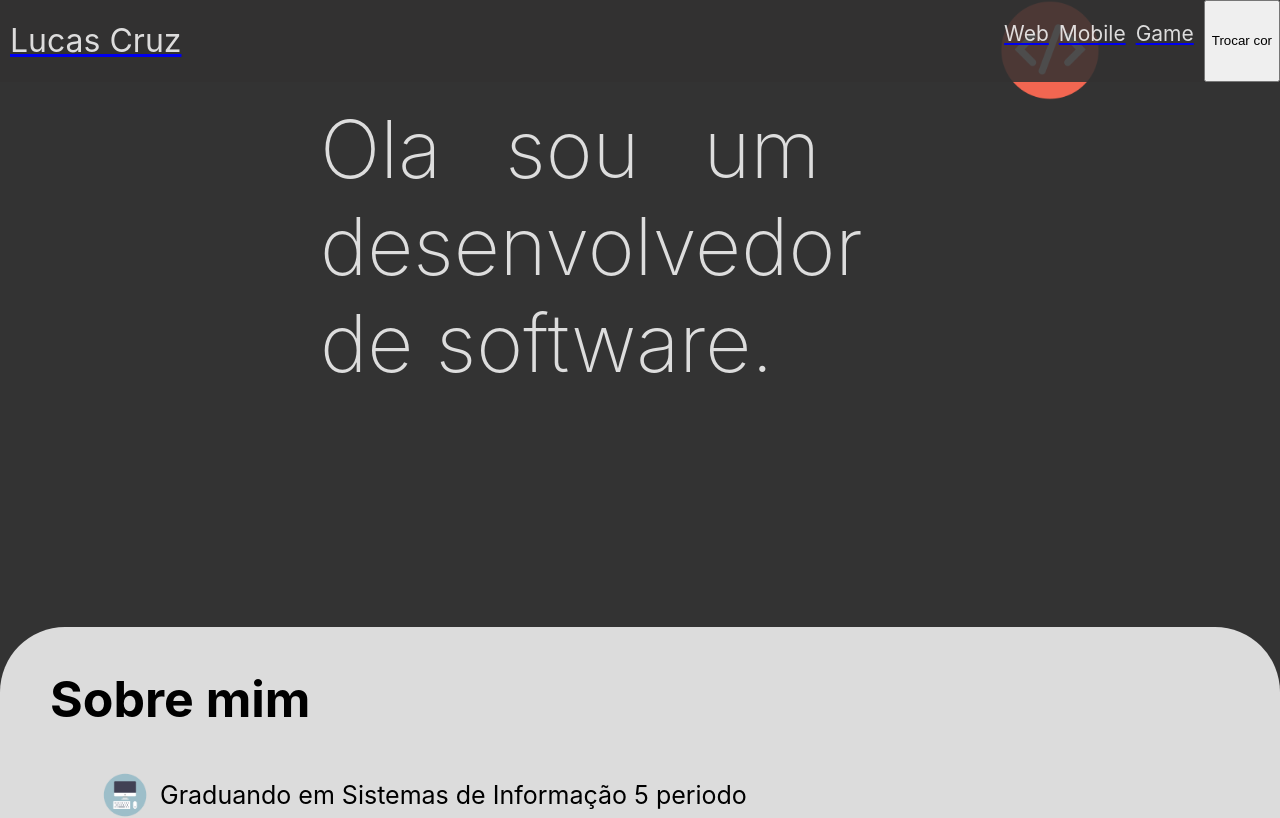
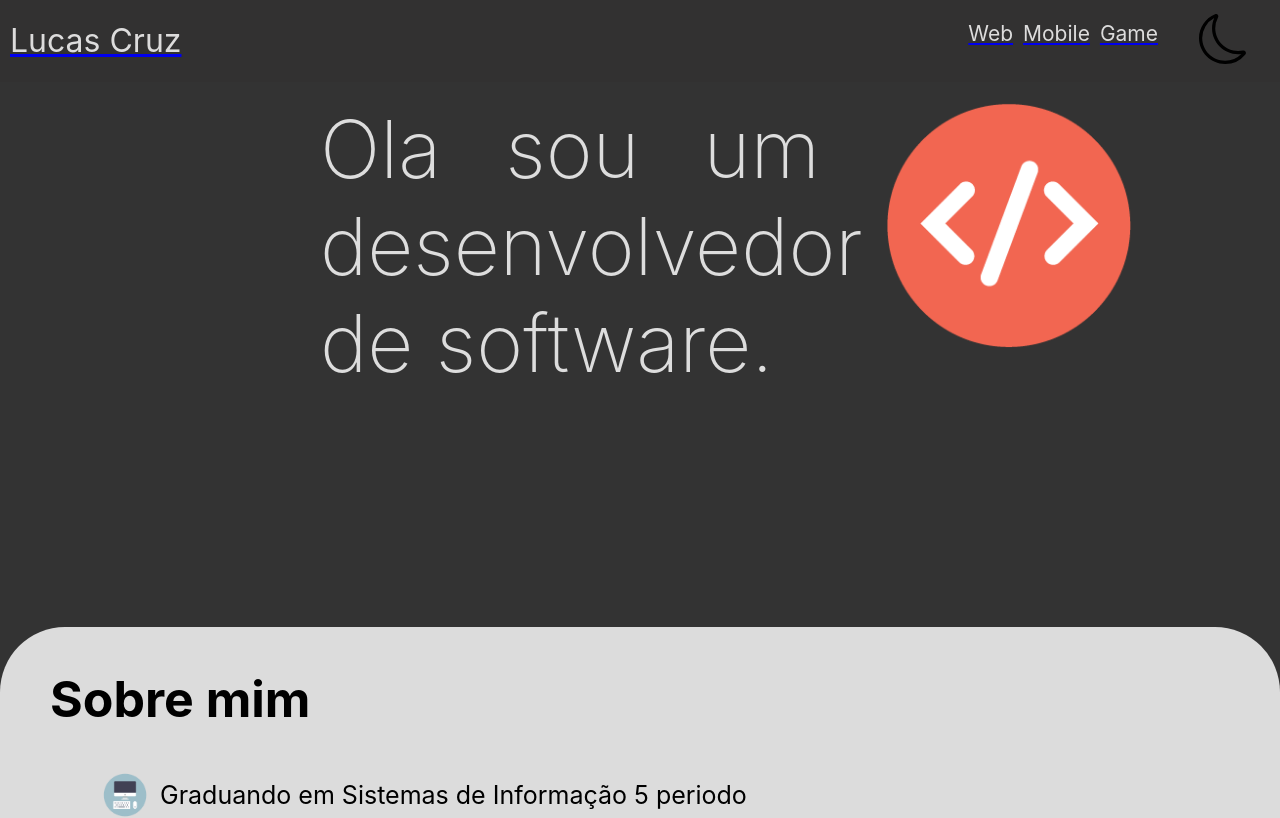
Before and after one commit to olucascruz/Portfolio, a React (Create React App) app: page / in a window 1280 px wide. Shown: the top 818 px of the page. Built offline with nearby package versions, Linux system fonts and the light colour scheme.

Commit message:
feat: add icon button switch theme

```diff
--- a/src/Components/Header/Header.css
+++ b/src/Components/Header/Header.css
@@ -48,6 +48,18 @@
   margin-left: 10px;
 }
 
+.BtSwitchTheme{
+  background-color: transparent;
+  border: transparent;
+  margin-left: 25px;
+  margin-right: 25px;
+}
+.BtSwitchTheme.dark:hover{
+  background-color: hwb(0 100% 0% / 0.103);
+}
+.BtSwitchTheme.light:hover{
+  background-color: rgba(0, 0, 0, 0.103);
+}
 @media (max-width: 1023px) and (min-width: 768px) {
 
 
--- a/src/Components/Header/Header.tsx
+++ b/src/Components/Header/Header.tsx
@@ -1,11 +1,17 @@
-import { useContext } from 'react';
+import { useContext, useState } from 'react';
 import './Header.css'
 import { Link } from 'react-router-dom';
 import MyContext from '../../Context';
-
+import {BsMoon, BsSun} from 'react-icons/bs'
 
 function Header(){
+
+    const [ isDark, setIsDark ] = useState(true)
     const {switchThemeHandler, theme} = useContext(MyContext)
+    const onClickSwitchTheme = () =>{
+        switchThemeHandler()
+        setIsDark(!isDark)
+    }
     return(
         <header className={`App-header ${theme}`}>
             <Link to={"/"} className="Name"><h1>Lucas Cruz</h1></Link>
@@ -15,7 +21,9 @@ function Header(){
                 <Link to={"/"} className="CategoryProject"><p>Mobile</p></Link>
                 <Link to={"/"} className="CategoryProject"><p>Game</p></Link>
             </nav>
-            <button onClick={switchThemeHandler}>Trocar cor</button>
+            <button className={`BtSwitchTheme ${theme}`} onClick={onClickSwitchTheme}>
+                {isDark ?<BsMoon size={50}></BsMoon>:<BsSun size={50}></BsSun>}
+            </button>
         </header>
         )
 }
--- a/src/Components/SectionAboutMe/SectionAboutMe.css
+++ b/src/Components/SectionAboutMe/SectionAboutMe.css
@@ -28,14 +28,6 @@
 .TextAboutMe{
     font-size: 25px;
 }
-
-.ImageCode{
-    height: 100px;
-    width: 100px;
-    margin-right: auto;
-    margin-left: auto;
-}
-
 
 .IconAboutMe{
     width: 50px;
--- a/src/Routes/Home/Home.css
+++ b/src/Routes/Home/Home.css
@@ -35,6 +35,12 @@
     margin-left: 10px;
 }
 
+.ImageCode{
+    height: 100px;
+    width: 100px;
+    margin-right: auto;
+    margin-left: auto;
+}
 
 
   /* Estilos para telas médias (tablets) */
@@ -52,8 +58,17 @@
 
     .FirstSection{
         height: 40%;
+        flex-direction: row;
+
     }
 
+    .ImageCode{
+        height: 200px;
+        width: 200px;
+        margin: 0;
+        margin-top: 100px;
+        margin-left: 5%;
+    }
 }
 
 
@@ -73,6 +88,15 @@
 
     .FirstSection{
         height: 70%;
+        flex-direction: row;
+    }
+
+    .ImageCode{
+        height: 250px;
+        width: 250px;
+        margin: 0;
+        margin-top: 100px;
+        margin-left: 5%;
     }
 
 }
```
